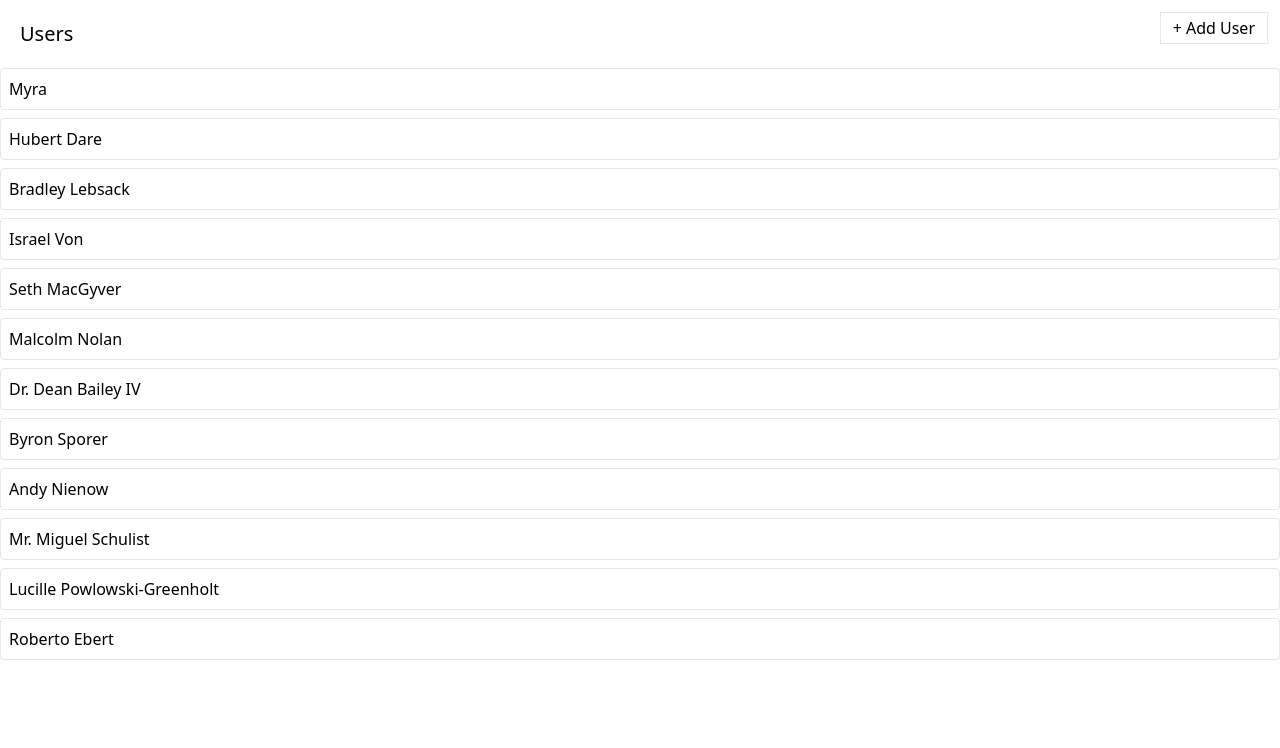
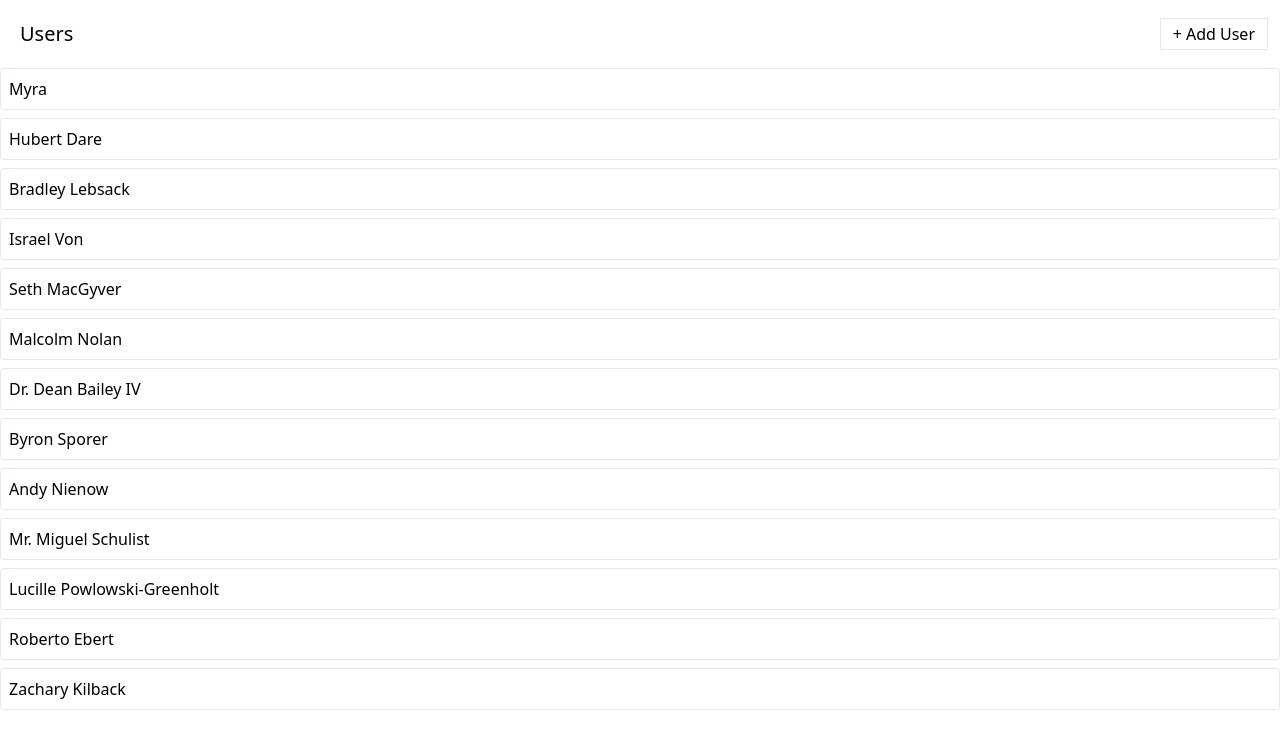
Before and after one commit to Max7133/modern-react-and-redux-course-and-challenges, a React (Create React App) app in the folder media/: page / in a window 1280 px wide. Shown: the top 748 px of the page. Built offline with nearby package versions, Linux system fonts and the light colour scheme; data requests are answered from the project's data file.

Commit message:
users loading in the body and doesn't overlap the header

```diff
--- a/media/db.json
+++ b/media/db.json
@@ -47,6 +47,10 @@
     {
       "name": "Roberto Ebert",
       "id": 12
+    },
+    {
+      "name": "Zachary Kilback",
+      "id": 13
     }
   ],
   "albums": [],
--- a/media/src/components/UsersList.js
+++ b/media/src/components/UsersList.js
@@ -29,19 +29,18 @@
     doCreateUser();
   };
 
+  // TEMPORARY - will have a separate component for this later
+  // the 'content' variable is going to be what is showing in the <body></body> of the page, and the 'header' is always going to be visible
+  let content;
   if (isLoadingUsers) {
     // h-10 - a Height of 10 rem
     // w-full - expand in the X direction as much as possible
-    return <Skeleton times={6} className="h-10 w-full" />; // show 6 gray boxes
-  }
-
-  // if is not null
-  if (loadingUsersError) {
-    return <div>Error fetching data...</div>;
-  }
-
-  // TEMPORARY - will have a separate component for this later
-  const renderedUsers = data.map(user => {
+    content = <Skeleton times={6} className="h-10 w-full" />; // show 6 gray boxes
+  } else if (loadingUsersError) {
+    content = <div>Error fetching data...</div>;
+    // if not loading users and their is no error, assign the user list
+  } else {
+    content = data.map(user => {
       return (
         <div key={user.id} className="mb-2 border rounded">
           <div className="flex p-2 justify-between items-center cursor-pointer">
@@ -50,17 +49,18 @@
         </div>
       );
     });
+  }
 
   return (
     <div>
-      <div className="flex flex-row justify-between m-3">
+      <div className="flex flex-row justify-between items-center m-3">
         <h1 className="m-2 text-xl">Users</h1>
         <Button loading={isCreatingUser} onClick={handleUserAdd}>
           + Add User
         </Button>
         {creatingUserError && 'Error creating user...'}
       </div>
-      {renderedUsers}
+      {content}
     </div>
   ); // how many Users exist inside of the 'data' Array
 }
```
Lines whose indentation alone changed are shown as unchanged.
